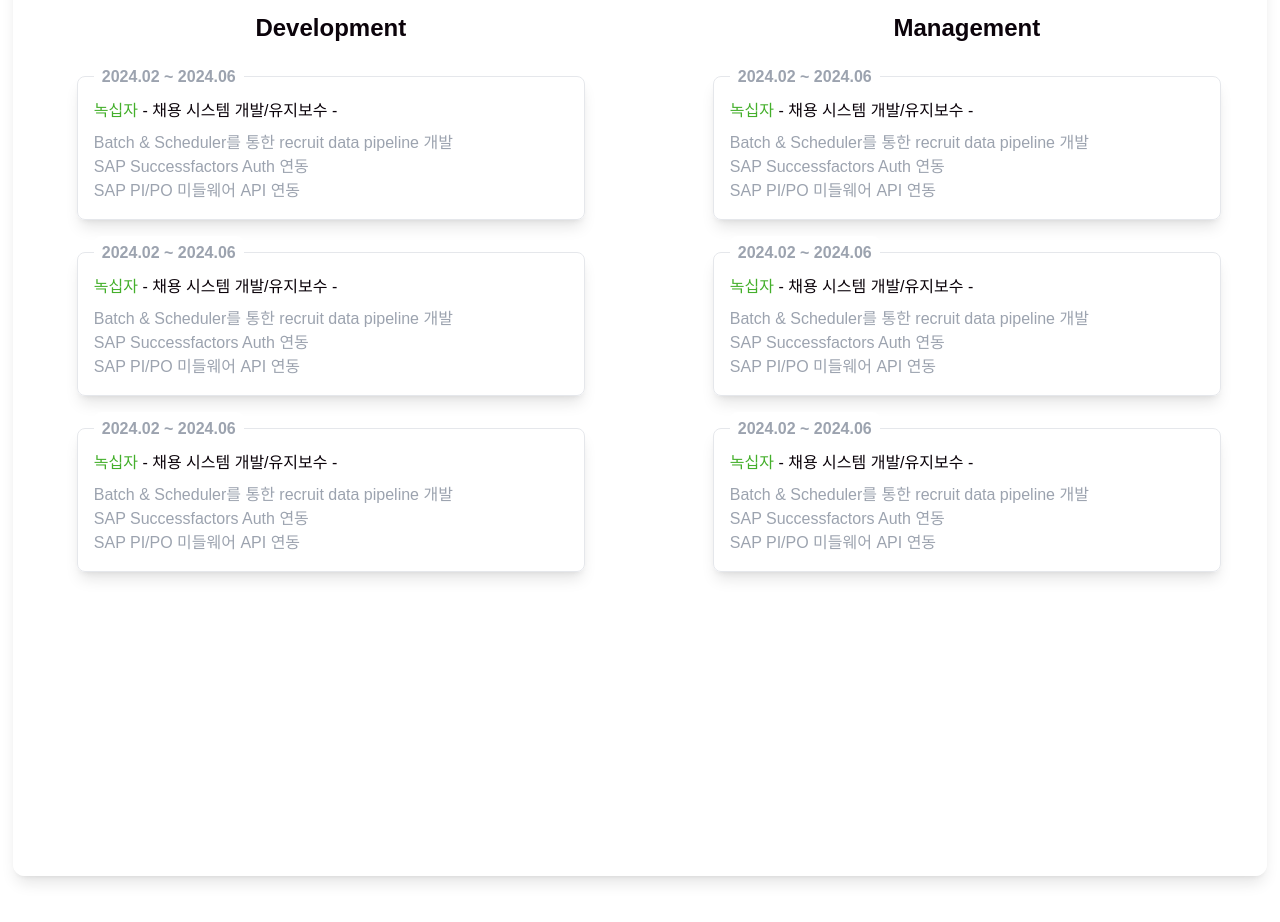
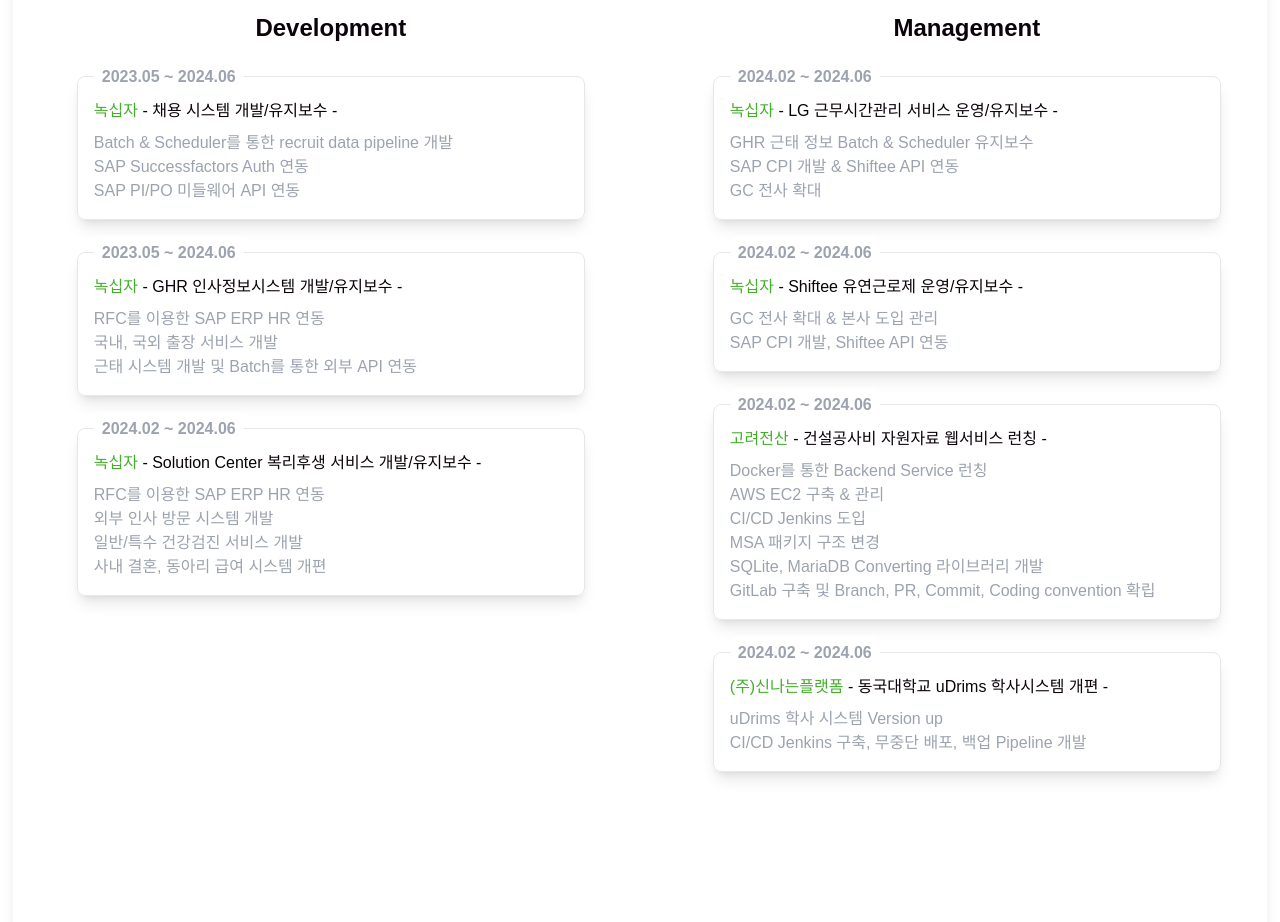
Before and after one commit to jungu0416/profile-with-react, a React (Vite) app: page /whoAmI in a window 1280 px wide. Shown: the part 3360-4282 px from the top of the page. Built offline with nearby package versions, Linux system fonts and the light colour scheme; a web font is replaced by a local one.

Commit message:
refactor: header, main, resume

```diff
--- a/src/app/layout/header/Header.jsx
+++ b/src/app/layout/header/Header.jsx
@@ -26,12 +26,12 @@ function Menu() {
     <ul className="flex gap-10">
       <li>
         <Button>
-          <a href="https://naver.com">blog</a>
+          <a href="/">blog</a>
         </Button>
       </li>
       <li>
         <Button>
-          <a href="https://naver.com">Projects</a>
+          <a href="/">Projects</a>
         </Button>
       </li>
       <li>
--- a/src/features/main/Main.jsx
+++ b/src/features/main/Main.jsx
@@ -14,7 +14,8 @@ function Main() {
             <p className="text-sm text-gray-700 animate-ticker">🚀 이 서버는 마포구 어느 방구석에서 실행 중입니다... 🚀</p>
           </div>
           <div className="text-m text-gray-400 m-2">
-            <Link to="/whyHomeserver" className="flex items-center ">
+            {/* <Link to="/whyHomeserver" className="flex items-center "> */}
+            <Link to="/#" className="flex items-center ">
               AWS에서 방구석 홈서버로 갈아탄 이유
               <ArrowRight />
             </Link>
--- a/src/features/user/components/Resume.jsx
+++ b/src/features/user/components/Resume.jsx
@@ -10,10 +10,10 @@ function Resume() {
               <Card />
             </li>
             <li>
-              <Card />
+              <Card1 />
             </li>
             <li>
-              <Card />
+              <Card2 />
             </li>
           </ul>
         </div>
@@ -21,13 +21,16 @@ function Resume() {
           <p className="text-2xl text-center font-bold">Management</p>
           <ul>
             <li>
-              <Card />
+              <Card3 />
             </li>
             <li>
-              <Card />
+              <Card4 />
             </li>
             <li>
-              <Card />
+              <Card5 />
+            </li>
+            <li>
+              <Card6 />
             </li>
           </ul>
         </div>
@@ -40,7 +43,7 @@ function Card() {
   return (
     <div className="m-8 p-4 border rounded-lg border-solid shadow-lg">
       <div className="mt-[-28px] mb-[10px] ">
-        <span className="p-2 font-bold text-gray-400 rounded-lg bg-white">2024.02 ~ 2024.06</span>
+        <span className="p-2 font-bold text-gray-400 rounded-lg bg-white">2023.05 ~ 2024.06</span>
       </div>
       <div>
         <p className="mb-2 text-lg]">
@@ -57,5 +60,153 @@ function Card() {
     </div>
   )
 }
+function Card1() {
+  return (
+    <div className="m-8 p-4 border rounded-lg border-solid shadow-lg">
+      <div className="mt-[-28px] mb-[10px] ">
+        <span className="p-2 font-bold text-gray-400 rounded-lg bg-white">2023.05 ~ 2024.06</span>
+      </div>
+      <div>
+        <p className="mb-2 text-lg]">
+          <span className="text-[#44af2b]">녹십자</span> - GHR 인사정보시스템 개발/유지보수 -
+        </p>
+        <span className="text-base text-gray-400">
+          <ul>
+            <li>RFC를 이용한 SAP ERP HR 연동</li>
+            <li>국내, 국외 출장 서비스 개발</li>
+            <li>근태 시스템 개발 및 Batch를 통한 외부 API 연동</li>
+          </ul>
+        </span>
+      </div>
+    </div>
+  )
+}
+function Card2() {
+  return (
+    <div className="m-8 p-4 border rounded-lg border-solid shadow-lg">
+      <div className="mt-[-28px] mb-[10px] ">
+        <span className="p-2 font-bold text-gray-400 rounded-lg bg-white">2024.02 ~ 2024.06</span>
+      </div>
+      <div>
+        <p className="mb-2 text-lg]">
+          <span className="text-[#44af2b]">녹십자</span> - Solution Center 복리후생 서비스 개발/유지보수 -
+        </p>
+        <span className="text-base text-gray-400">
+          <ul>
+            <li>RFC를 이용한 SAP ERP HR 연동</li>
+            <li>외부 인사 방문 시스템 개발</li>
+            <li>일반/특수 건강검진 서비스 개발</li>
+            <li>사내 결혼, 동아리 급여 시스템 개편</li>
+          </ul>
+        </span>
+      </div>
+    </div>
+  )
+}
+function Card3() {
+  return (
+    <div className="m-8 p-4 border rounded-lg border-solid shadow-lg">
+      <div className="mt-[-28px] mb-[10px] ">
+        <span className="p-2 font-bold text-gray-400 rounded-lg bg-white">2024.02 ~ 2024.06</span>
+      </div>
+      <div>
+        <p className="mb-2 text-lg]">
+          <span className="text-[#44af2b]">녹십자</span> - LG 근무시간관리 서비스 운영/유지보수 -
+        </p>
+        <span className="text-base text-gray-400">
+          <ul>
+            <li>GHR 근태 정보 Batch & Scheduler 유지보수</li>
+            <li>SAP CPI 개발 & Shiftee API 연동</li>
+            <li>GC 전사 확대</li>
+          </ul>
+        </span>
+      </div>
+    </div>
+  )
+}
+function Card4() {
+  return (
+    <div className="m-8 p-4 border rounded-lg border-solid shadow-lg">
+      <div className="mt-[-28px] mb-[10px] ">
+        <span className="p-2 font-bold text-gray-400 rounded-lg bg-white">2024.02 ~ 2024.06</span>
+      </div>
+      <div>
+        <p className="mb-2 text-lg]">
+          <span className="text-[#44af2b]">녹십자</span> - Shiftee 유연근로제 운영/유지보수 -
+        </p>
+        <span className="text-base text-gray-400">
+          <ul>
+            <li>GC 전사 확대 & 본사 도입 관리</li>
+            <li>SAP CPI 개발, Shiftee API 연동</li>
+          </ul>
+        </span>
+      </div>
+    </div>
+  )
+}
+function Card5() {
+  return (
+    <div className="m-8 p-4 border rounded-lg border-solid shadow-lg">
+      <div className="mt-[-28px] mb-[10px] ">
+        <span className="p-2 font-bold text-gray-400 rounded-lg bg-white">2024.02 ~ 2024.06</span>
+      </div>
+      <div>
+        <p className="mb-2 text-lg]">
+          <span className="text-[#44af2b]">고려전산</span> - 건설공사비 자원자료 웹서비스 런칭 -
+        </p>
+        <span className="text-base text-gray-400">
+          <ul>
+            <li>Docker를 통한 Backend Service 런칭</li>
+            <li>AWS EC2 구축 & 관리</li>
+            <li>CI/CD Jenkins 도입</li>
+            <li>MSA 패키지 구조 변경</li>
+            <li>SQLite, MariaDB Converting 라이브러리 개발</li>
+            <li>GitLab 구축 및 Branch, PR, Commit, Coding convention 확립</li>
+          </ul>
+        </span>
+      </div>
+    </div>
+  )
+}
+function Card6() {
+  return (
+    <div className="m-8 p-4 border rounded-lg border-solid shadow-lg">
+      <div className="mt-[-28px] mb-[10px] ">
+        <span className="p-2 font-bold text-gray-400 rounded-lg bg-white">2024.02 ~ 2024.06</span>
+      </div>
+      <div>
+        <p className="mb-2 text-lg]">
+          <span className="text-[#44af2b]">(주)신나는플랫폼</span> - 동국대학교 uDrims 학사시스템 개편 -
+        </p>
+        <span className="text-base text-gray-400">
+          <ul>
+            <li>uDrims 학사 시스템 Version up</li>
+            <li>CI/CD Jenkins 구축, 무중단 배포, 백업 Pipeline 개발</li>
+          </ul>
+        </span>
+      </div>
+    </div>
+  )
+}
+function Card7() {
+  return (
+    <div className="m-8 p-4 border rounded-lg border-solid shadow-lg">
+      <div className="mt-[-28px] mb-[10px] ">
+        <span className="p-2 font-bold text-gray-400 rounded-lg bg-white">2024.02 ~ 2024.06</span>
+      </div>
+      <div>
+        <p className="mb-2 text-lg]">
+          <span className="text-[#44af2b]">(주)신나는플랫폼</span> - 경동나비엔 GQMS -
+        </p>
+        <span className="text-base text-gray-400">
+          <ul>
+            <li>Websquare - Frontend 개발</li>
+            <li>Spring - Backend 공통 로직 개발</li>
+          </ul>
+        </span>
+      </div>
+    </div>
+  )
+}
 
 export default Resume
```
